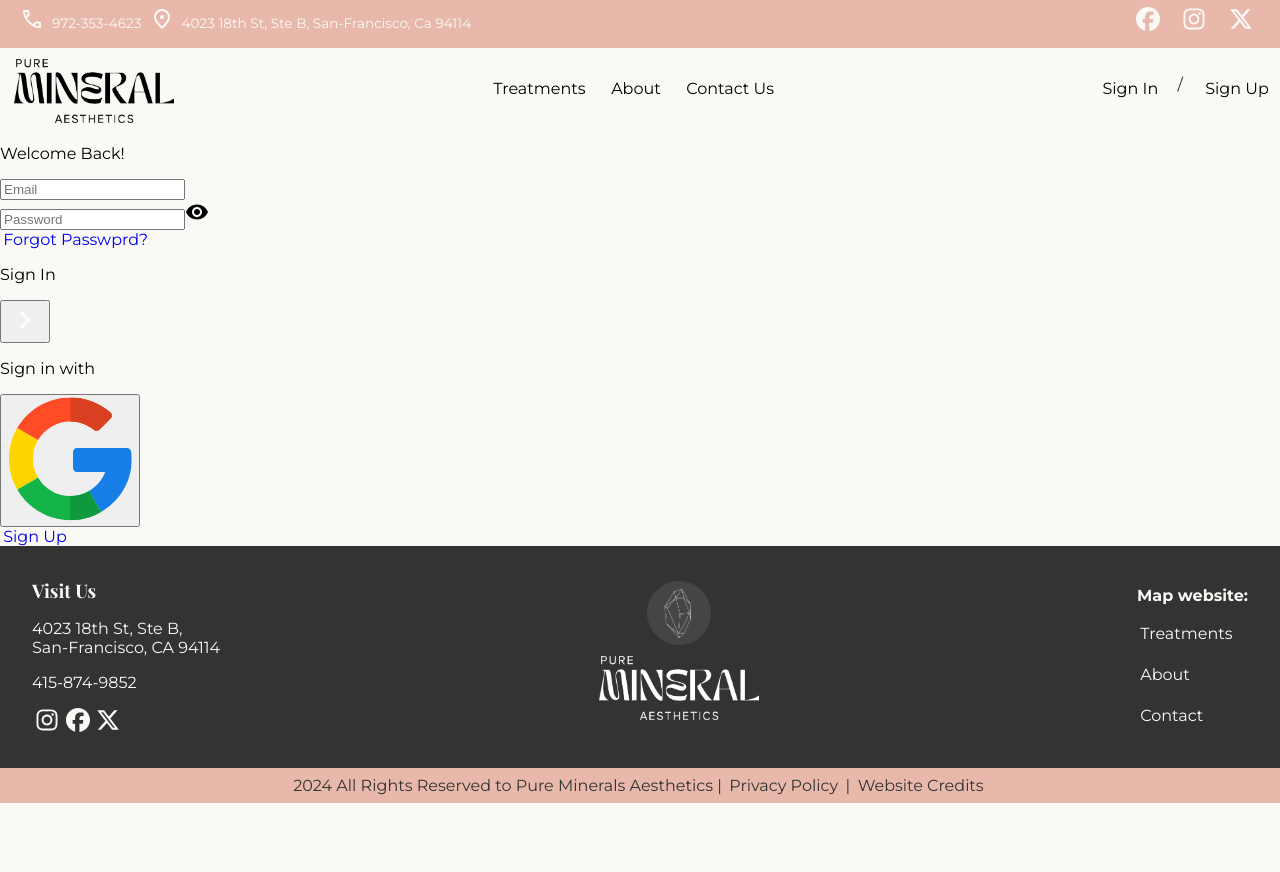
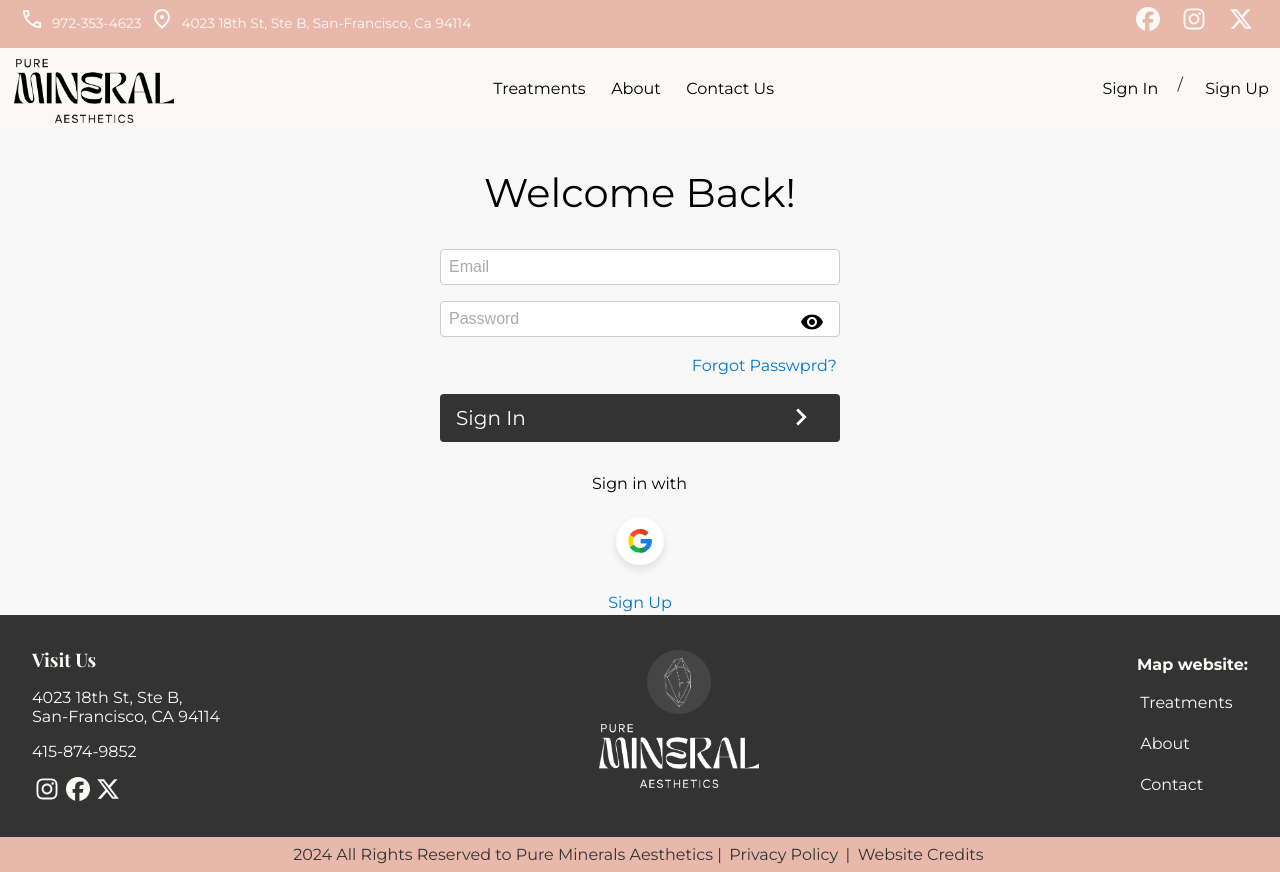
Before and after one commit to Object-ions/pure-mineral-aesthetics, a React (Create React App) app: page /sign-in in a window 1280 px wide. Before the commit the page ends 803 px from the top, so only its background shows below. Built offline with nearby package versions, Linux system fonts and the light colour scheme; no server answers; a web font is replaced by a local one.

Commit message:
Add styling to SignUp and SignIn

```diff
--- a/src/pages/SignIn.js
+++ b/src/pages/SignIn.js
@@ -1,3 +1,4 @@
+import './SignUp.scss';
 import { useState } from 'react';
 import { toast } from 'react-toastify';
 import { Link, useNavigate } from 'react-router-dom';
--- a/src/pages/SignUp.js
+++ b/src/pages/SignUp.js
@@ -1,3 +1,4 @@
+import './SignUp.scss';
 import { useState } from 'react';
 import {
   getAuth,
@@ -67,7 +68,7 @@
     <>
       <div className="pageContainer">
         <header>
-          <p className="pageHeader"> Welcome Back!</p>
+          <p className="pageHeader"> Sign Up</p>
         </header>
 
         <form onSubmit={onSubmit}>
--- /dev/null
+++ b/src/pages/SignUp.scss
@@ -0,0 +1,124 @@
+.pageContainer {
+  display: flex;
+  flex-direction: column;
+  align-items: center;
+  justify-content: center;
+  background: #f8f8f8;
+
+  .pageHeader {
+    font-size: 2.5rem;
+    margin-bottom: 2rem;
+  }
+
+  form {
+    display: flex;
+    flex-direction: column;
+    width: 100%;
+    max-width: 400px;
+
+    input {
+      padding: 0.5rem;
+      margin-bottom: 1rem;
+      border: 1px solid #ccc;
+      border-radius: 4px;
+      font-size: 1rem;
+
+      &::placeholder {
+        color: #aaa;
+      }
+    }
+
+    .passwordInputDiv {
+      position: relative;
+
+      img {
+        position: absolute;
+        top: 40%;
+        transform: translateY(-50%);
+        right: 1rem;
+        cursor: pointer;
+      }
+
+      .passwordInput {
+        width: 100%;
+      }
+    }
+
+    .forgotPasswordLink {
+      text-align: right;
+      margin-bottom: 1rem;
+      color: #0077cc;
+      text-decoration: none;
+
+      &:hover {
+        text-decoration: underline;
+      }
+    }
+
+    .signUpBar,
+    .signInBar {
+      display: flex;
+      align-items: center;
+      justify-content: space-between;
+      background-color: #333;
+      padding: 1rem;
+      border-radius: 4px;
+      cursor: pointer;
+      margin-bottom: 1rem;
+      height: 3rem;
+
+      .signUpText,
+      .signInText {
+        color: #fff;
+        font-size: 1.25rem;
+      }
+
+      .signUpButton,
+      .signInButton {
+        background: none;
+        border: none;
+        cursor: pointer;
+
+        svg {
+          fill: #fff; // The SVG icon color
+        }
+      }
+    }
+  }
+
+  .OAuth {
+    margin-bottom: 1rem;
+  }
+
+  .socialIconDiv {
+    cursor: pointer;
+    display: flex;
+    justify-content: center;
+    align-items: center;
+    padding: 0.75rem;
+    margin: 1.5rem;
+    width: 3rem;
+    height: 3rem;
+    background-color: #ffffff;
+    border-radius: 50%;
+    box-shadow: 0 4px 8px 0 rgba(0, 0, 0, 0.1);
+    border: none;
+
+    .socialIconImg {
+      width: 100%;
+      img {
+        overflow: clip;
+        overflow-clip-margin: content-box;
+      }
+    }
+  }
+
+  .registerLink {
+    color: #0077cc;
+    text-decoration: none;
+
+    &:hover {
+      text-decoration: underline;
+    }
+  }
+}
```
